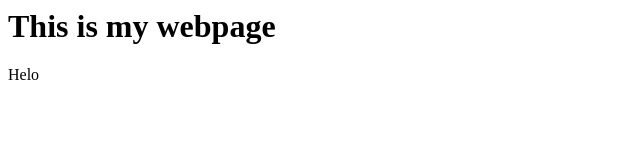
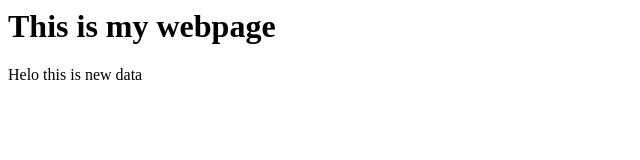
Before and after one commit to abid134/Sample, a plain HTML site: page index.html in a window 1280 px wide. Shown: the full height of the page, 0-640 px from the left. Drawn offline with Linux system fonts and the light colour scheme.

Commit message:
Update index.html

```diff
--- a/index.html
+++ b/index.html
@@ -8,7 +8,7 @@
 
 <body>
 <h1>This is my webpage </h1>
-Helo
+Helo this is new data
 </body>
 
 
```
